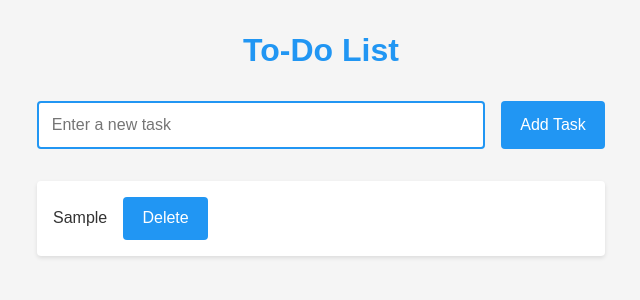
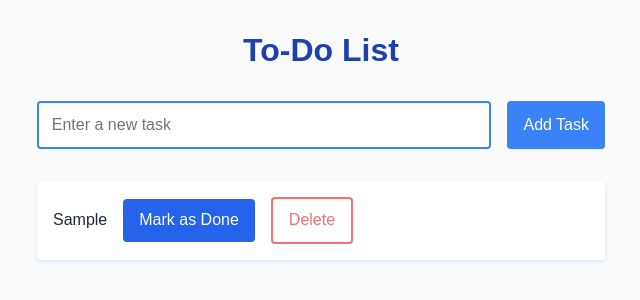
Before and after one commit to DevDhaif/todo-thiqa, a plain HTML site: page index.html in a window 1280 px wide. Both pictures are taken after typing "Sample" into the empty fields and a click on the button "Add Task". Shown: the whole page, without its empty margins (319-959 px from the left). Drawn offline with Linux system fonts and the light colour scheme.

Commit message:
mark as done

```diff
--- a/script.js
+++ b/script.js
@@ -9,9 +9,15 @@ document.addEventListener('DOMContentLoaded', () => {
         li.className = 'task-item';
         li.innerHTML = `
             <span class="task-text">${text}</span>
+            <button class="done-btn">Mark as Done</button>
             <button class="delete-btn">Delete</button>
         `;
 
+        // mark task as done
+        li.querySelector('.done-btn').addEventListener('click', (e) => {
+            li.classList.toggle('completed');
+            e.target.textContent = li.classList.contains('completed') ? 'Undo' : 'Mark as Done';
+        });
         // delete task
         li.querySelector('.delete-btn').addEventListener('click', () => {
             li.remove();
--- a/styles.css
+++ b/styles.css
@@ -1,3 +1,31 @@
+:root {
+    /* Colors */
+    --color-primary: #3b82f6;
+    --color-primary-dark: #2563eb;
+    --color-primary-darker: #1e40af;
+    --color-danger: #f87171;
+    --color-danger-hover: #f8717120;
+    --color-background: #f8fafc;
+    --color-text: #1e293b;
+    --color-white: #fff;
+
+    /* Spacing */
+    --spacing-xs: 0.5rem;
+    --spacing-sm: 0.8rem;
+    --spacing-md: 1rem;
+    --spacing-lg: 2rem;
+
+    /* Border */
+    --border-radius: 4px;
+    --border-width: 2px;
+
+    /* Shadow */
+    --shadow: 0 2px 4px rgba(29, 78, 216, 0.1);
+
+    /* Transitions */
+    --transition-default: background-color 0.2s ease;
+}
+
 * {
     margin: 0;
     padding: 0;
@@ -6,30 +34,30 @@
 
 body {
     font-family: Arial, sans-serif;
-    background-color: #f5f5f5;
-    color: #333;
+    background-color: var(--color-background);
+    color: var(--color-text);
 }
 
 .container {
     max-width: 600px;
-    margin: 2rem auto;
-    padding: 0 1rem;
+    margin: var(--spacing-lg) auto;
+    padding: 0 var(--spacing-md);
 }
 
 header {
-    margin-bottom: 2rem;
+    margin-bottom: var(--spacing-lg);
 }
 
 h1 {
-    color: #2196f3;
+    color: var(--color-primary-darker);
     font-size: 2rem;
     text-align: center;
 }
 
 .add-task {
     display: flex;
-    gap: 1rem;
-    margin-bottom: 2rem;
+    gap: var(--spacing-md);
+    margin-bottom: var(--spacing-lg);
 }
 
 .input-container {
@@ -38,33 +66,57 @@ h1 {
 
 input[type="text"] {
     width: 100%;
-    padding: 0.8rem;
-    border: 2px solid #2196f3;
-    border-radius: 4px;
+    padding: var(--spacing-sm);
+    border: var(--border-width) solid var(--color-primary);
+    border-radius: var(--border-radius);
     font-size: 1rem;
 }
 
 button {
-    padding: 0.8rem 1.2rem;
-    background-color: #2196f3;
-    color: white;
+    padding: var(--spacing-sm) var(--spacing-md);
+    background-color: var(--color-primary);
+    color: var(--color-white);
     border: none;
-    border-radius: 4px;
+    border-radius: var(--border-radius);
     cursor: pointer;
     font-size: 1rem;
+    transition: var(--transition-default);
 }
 
 button:hover {
-    background-color: #1976d2;
+    background-color: var(--color-primary-dark);
 }
 
 .task-item {
     display: flex;
     align-items: center;
-    gap: 1rem;
-    padding: 1rem;
-    background-color: white;
-    margin-bottom: 0.5rem;
-    border-radius: 4px;
-    box-shadow: 0 2px 4px rgba(0, 0, 0, 0.1);
+    gap: var(--spacing-md);
+    padding: var(--spacing-md);
+    background-color: var(--color-white);
+    margin-bottom: var(--spacing-xs);
+    border-radius: var(--border-radius);
+    box-shadow: var(--shadow);
 }
+
+.task-item.completed .task-text {
+    text-decoration: line-through;
+    opacity: 0.7;
+}
+
+.done-btn {
+    background-color: var(--color-primary-dark);
+}
+
+.done-btn:hover {
+    background-color: var(--color-primary-darker);
+}
+
+.delete-btn {
+    background-color: var(--color-white);
+    color: var(--color-danger);
+    border: var(--border-width) solid var(--color-danger);
+}
+
+.delete-btn:hover {
+    background-color: var(--color-danger-hover);
+}
```
